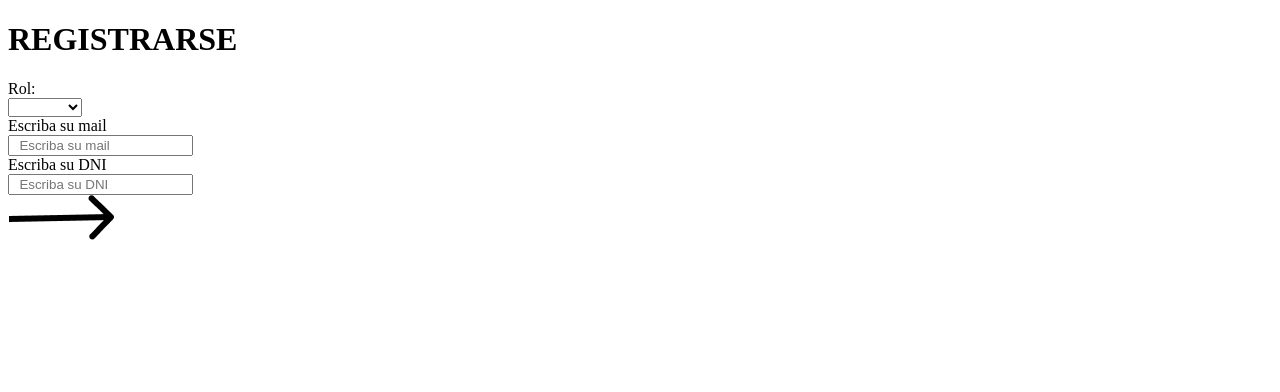
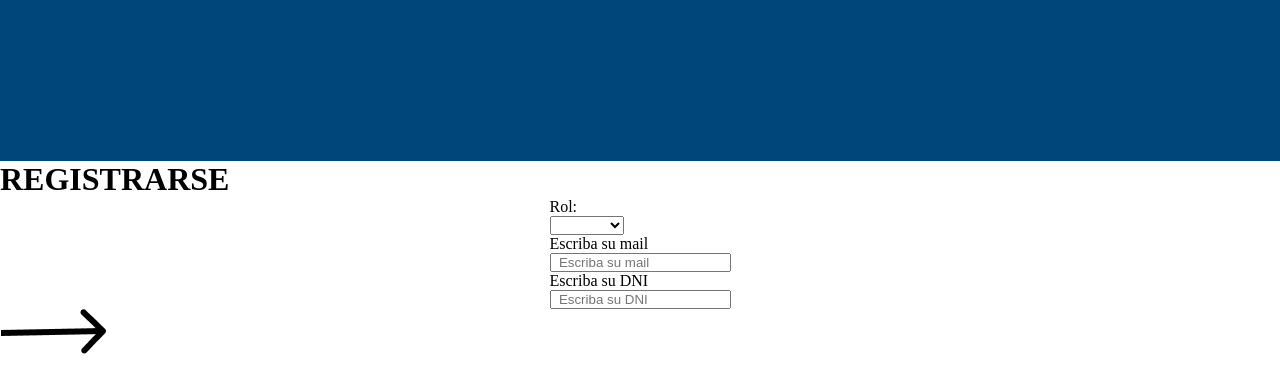
Before and after one commit to 3-TIC-ORT/proyecto-organizador-de-salud, a plain HTML site: page front/registrarse 2/index.html in a window 1280 px wide. Drawn offline with Linux system fonts and the light colour scheme.

Commit message:
regis 2 segui

```diff
--- a/front/registrarse 2/index.html
+++ b/front/registrarse 2/index.html
@@ -8,25 +8,32 @@
     <link rel="stylesheet" href="styles.css">
 </head>
 <body>
+    <header></header>
     <script src="main.js"></script>
+    <main>
   <div class="titulo">
-      <h1 id="REGISTRARSE">REGISTRARSE</h1>
+      <h1 class="REGISTRARSE">REGISTRARSE</h1>
   </div>
   <div class="forms">
     <form action="/submit" method="POST">
         <label for="rol">Rol:</label><br>
-        <select name="rol" id="rol">
+        <select name="rol" class="rol">
             <option value="nada"> </option>
             <option value="medico">Medico</option>
             <option value="paciente">Paciente</option>
         </select> <br>
         <label for="mail">Escriba su mail</label><br>
-        <input type="text" id="mail" name="mail" placeholder="  Escriba su mail" required> <br>
+        <input type="text" class="mail" name="mail" placeholder="  Escriba su mail" required> <br>
         <label for="DNI">Escriba su DNI</label> <br>
-        <input type="text" id="DNI" name="DNI" placeholder="  Escriba su DNI" required> <br>
-
-        <img src="flecha1.png" alt="flecha" id="flecha1">
+        <input type="text" class="DNI" name="DNI" placeholder="  Escriba su DNI" required> <br>
     </form>
   </div>
+</main>
+  <footer>
+    <img src="flecha1.png" alt="flecha" class="flecha1">
+  </footer>
+
+
+
 </body>
 </html>
--- a/front/registrarse 2/styles.css
+++ b/front/registrarse 2/styles.css
@@ -0,0 +1,15 @@
+*{
+    margin: 0;
+    padding: 0;
+    box-sizing: border-box;
+}
+header{
+    width: 100%;
+    height: 161px;
+    background-color: #00467B;
+}
+.forms{
+    display: flex;
+    justify-content: center;
+    align-items: center;
+}
```
